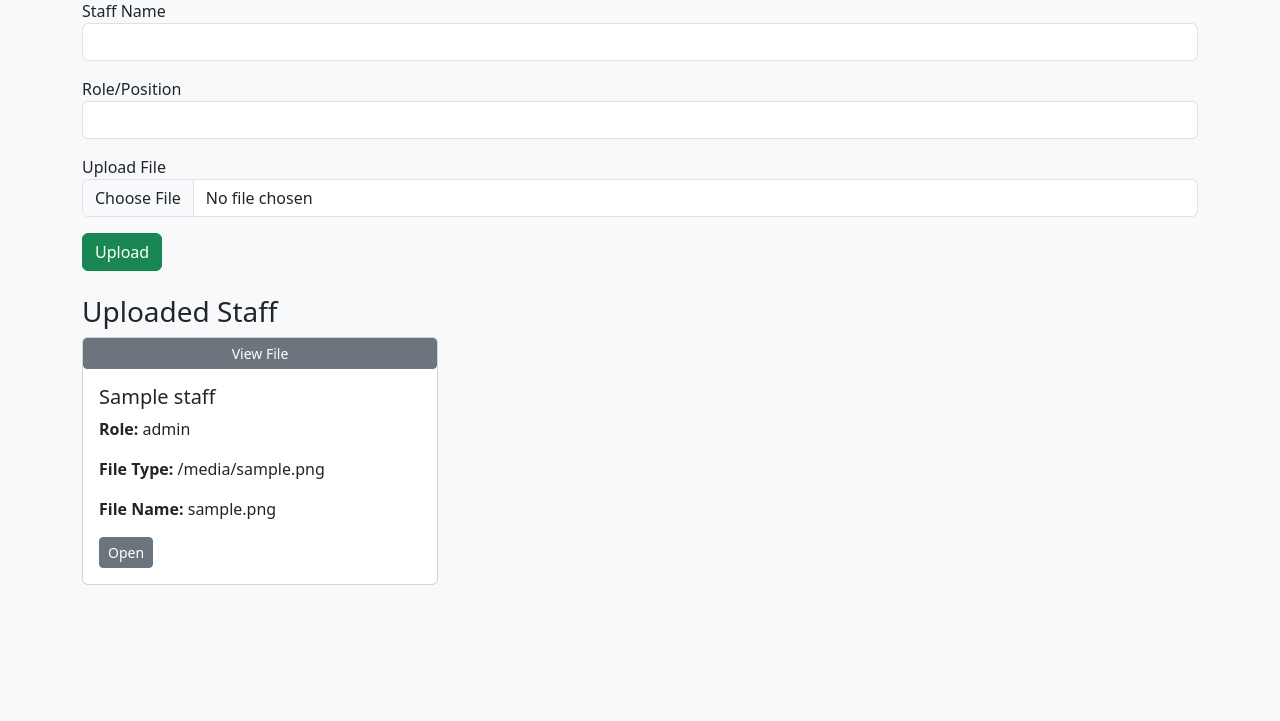
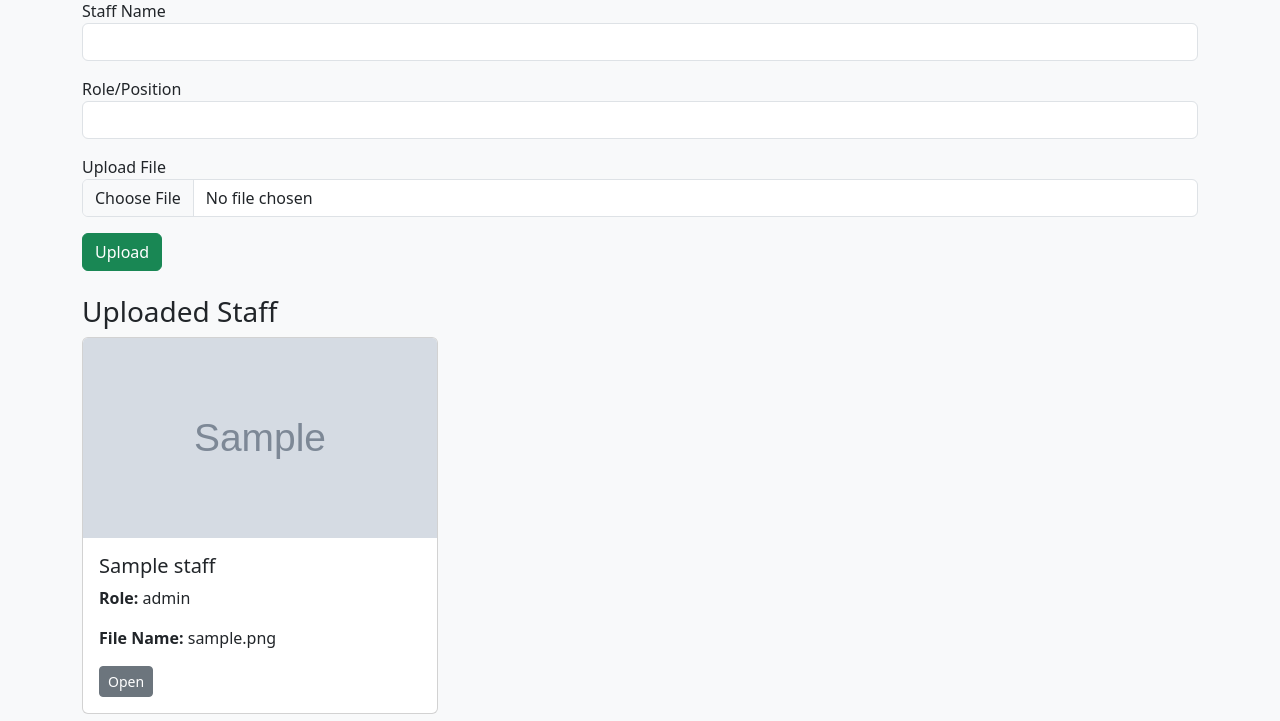
Before and after one commit to rocxam/company-portal, a Flask app: template templates/upload.html in a window 1280 px wide. Shown: the part 71-792 px from the top of the page. Before the commit the page ends 656 px from the top, so only its background shows below. Run offline with Flask 3, Linux system fonts and the light colour scheme; the template is opened without the code that fills it: most values are stand-ins (such as "Sample title", 1, 10 or a date in 2020); grey boxes marked "Sample" are stand-in pictures.

Commit message:
Enhance file upload system: - Integrated Cloudinary for file storage - Added smart preview rendering for images, PDFs, and videos in upload.html and admin.html - Replaced file_type logic with automatic file extension detection - Added inline previews using <img>, <iframe>, <video> based on file type - Improved UI for both upload and admin templates - Enabled admin edit approval with password check - Set up file auto-delete and Cloudinary link storage

```diff
--- a/app.py
+++ b/app.py
@@ -8,12 +8,11 @@ import cloudinary.api
 
 # Configure Cloudinary
 cloudinary.config(
-  cloud_name='dmcbgugli',
-  api_key='961589438572493',
-  api_secret='g0qQo31SP3vGgwtY8M3enNdiNV8',
-  secure=True
+    cloud_name='dmcbgugli',
+    api_key='961589438572493',
+    api_secret='g0qQo31SP3vGgwtY8M3enNdiNV8',
+    secure=True
 )
-
 
 app = Flask(__name__)
 app.secret_key = 'super-secret-key'
@@ -22,12 +21,13 @@ UPLOAD_FOLDER = 'uploads'
 app.config['UPLOAD_FOLDER'] = UPLOAD_FOLDER
 ADMIN_PASSWORD = 'adminpass123'
 
-# Data storage
+# Ensure uploads folder exists
+if not os.path.exists(UPLOAD_FOLDER):
+    os.makedirs(UPLOAD_FOLDER)
+
+# In-memory data storage
 staff_data = []
 edit_requests = []
-
-if not os.path.exists(UPLOAD_FOLDER):
-    os.makedirs(UPLOAD_FOLDER)
 
 @app.route('/')
 def index():
@@ -49,22 +49,43 @@ def logout():
 def upload():
     if 'user' not in session:
         return redirect('/login')
+
     if request.method == 'POST':
         name = request.form['name']
         role = request.form['role']
         file = request.files['file']
-        if file:
+        file_url = ""
+        filename = ""
+
+        if file and file.filename:
             filename = secure_filename(f"{uuid.uuid4()}_{file.filename}")
-            file.save(os.path.join(app.config['UPLOAD_FOLDER'], filename))
-        else:
-            filename = ""
-        staff_data.append({'id': str(uuid.uuid4()), 'name': name, 'role': role, 'file': filename, 'uploaded_by': session['user']})
+            try:
+                upload_result = cloudinary.uploader.upload(file, resource_type="auto")
+                file_url = upload_result['secure_url']
+            except Exception as e:
+                flash(f"Cloud upload failed: {str(e)}. File saved locally.")
+                file.save(os.path.join(app.config['UPLOAD_FOLDER'], filename))
+                file_url = url_for('uploaded_file', filename=filename)
+
+        staff_data.append({
+            'id': str(uuid.uuid4()),
+            'name': name,
+            'role': role,
+            'file_url': file_url,
+            'file_name': filename,
+            'uploaded_by': session['user']
+        })
+
         return redirect('/upload')
+
     return render_template('upload.html', staff=staff_data, user=session['user'], edit_requests=edit_requests)
 
 @app.route('/uploads/<filename>')
 def uploaded_file(filename):
-    return send_from_directory(app.config['UPLOAD_FOLDER'], filename)
+    try:
+        return send_from_directory(app.config['UPLOAD_FOLDER'], filename)
+    except FileNotFoundError:
+        return "File not found", 404
 
 @app.route('/request_edit/<staff_id>', methods=['POST'])
 def request_edit(staff_id):
@@ -81,6 +102,7 @@ def admin():
         else:
             flash('Access Denied: Incorrect Password')
             return redirect('/admin')
+
     if session.get('admin_verified'):
         return render_template('admin.html', staff=staff_data, edit_requests=edit_requests)
     return render_template('admin_login.html')
@@ -97,17 +119,29 @@ def edit(staff_id):
     staff = next((s for s in staff_data if s['id'] == staff_id), None)
     if not staff:
         return "Staff not found"
+
     if request.method == 'POST':
         staff['name'] = request.form['name']
         staff['role'] = request.form['role']
         file = request.files['file']
+
         if file and file.filename:
             filename = secure_filename(f"{uuid.uuid4()}_{file.filename}")
-            file.save(os.path.join(app.config['UPLOAD_FOLDER'], filename))
-            staff['file'] = filename
+            try:
+                upload_result = cloudinary.uploader.upload(file, resource_type="auto")
+                staff['file_url'] = upload_result['secure_url']
+                staff['file_name'] = filename
+            except Exception as e:
+                flash(f"Upload to Cloudinary failed: {str(e)}. Saving locally.")
+                file.save(os.path.join(app.config['UPLOAD_FOLDER'], filename))
+                staff['file_url'] = url_for('uploaded_file', filename=filename)
+                staff['file_name'] = filename
+
         if staff_id in edit_requests:
             edit_requests.remove(staff_id)
+
         return redirect('/admin')
+
     return render_template('edit.html', staff=staff)
 
 @app.route('/delete/<staff_id>', methods=['POST'])
--- a/templates/upload.html
+++ b/templates/upload.html
@@ -1,6 +1,7 @@
 {% extends "base.html" %}
 {% block title %}Upload Staff{% endblock %}
 {% block content %}
+
 <h2>Upload Staff</h2>
 <form method="post" enctype="multipart/form-data">
   <div class="mb-3">
@@ -21,24 +22,25 @@
 <h3 class="mt-4">Uploaded Staff</h3>
 <div class="row">
   {% for s in staff %}
+  {% set ext = s.file.split('.')[-1].lower() %}
   <div class="col-md-4">
     <div class="card mb-3">
-      {% if s.file_type in ['png', 'jpg', 'jpeg', 'gif'] %}
+      {% if ext in ['png', 'jpg', 'jpeg', 'gif', 'bmp', 'webp'] %}
         <img src="{{ s.file }}" class="card-img-top" height="200" style="object-fit: cover;">
-      {% elif s.file_type == 'pdf' %}
-        <iframe src="{{ s.file }}" height="200" class="w-100"></iframe>
-      {% elif s.file_type in ['mp4', 'webm'] %}
+      {% elif ext == 'pdf' %}
+        <iframe src="{{ s.file }}" class="w-100" height="200" style="border: none;"></iframe>
+      {% elif ext in ['mp4', 'webm', 'ogg'] %}
         <video class="w-100" height="200" controls>
-          <source src="{{ s.file }}" type="video/{{ s.file_type }}">
+          <source src="{{ s.file }}" type="video/{{ ext }}">
+          Your browser does not support the video tag.
         </video>
       {% else %}
-        <a href="{{ s.file }}" target="_blank" class="btn btn-sm btn-secondary">View File</a>
+        <a href="{{ s.file }}" target="_blank" class="btn btn-sm btn-secondary mt-2">Download File</a>
       {% endif %}
 
       <div class="card-body">
         <h5 class="card-title">{{ s.name }}</h5>
         <p class="card-text"><strong>Role:</strong> {{ s.role }}</p>
-        <p class="card-text"><strong>File Type:</strong> {{ s.file_type }}</p>
         <p class="card-text"><strong>File Name:</strong> {{ s.file.split('/')[-1] }}</p>
         <a href="{{ s.file }}" class="btn btn-sm btn-secondary" target="_blank">Open</a>
         {% if s.uploaded_by == user %}
```
Also changed, not shown: templates/admin.html (+10 -6 lines).
